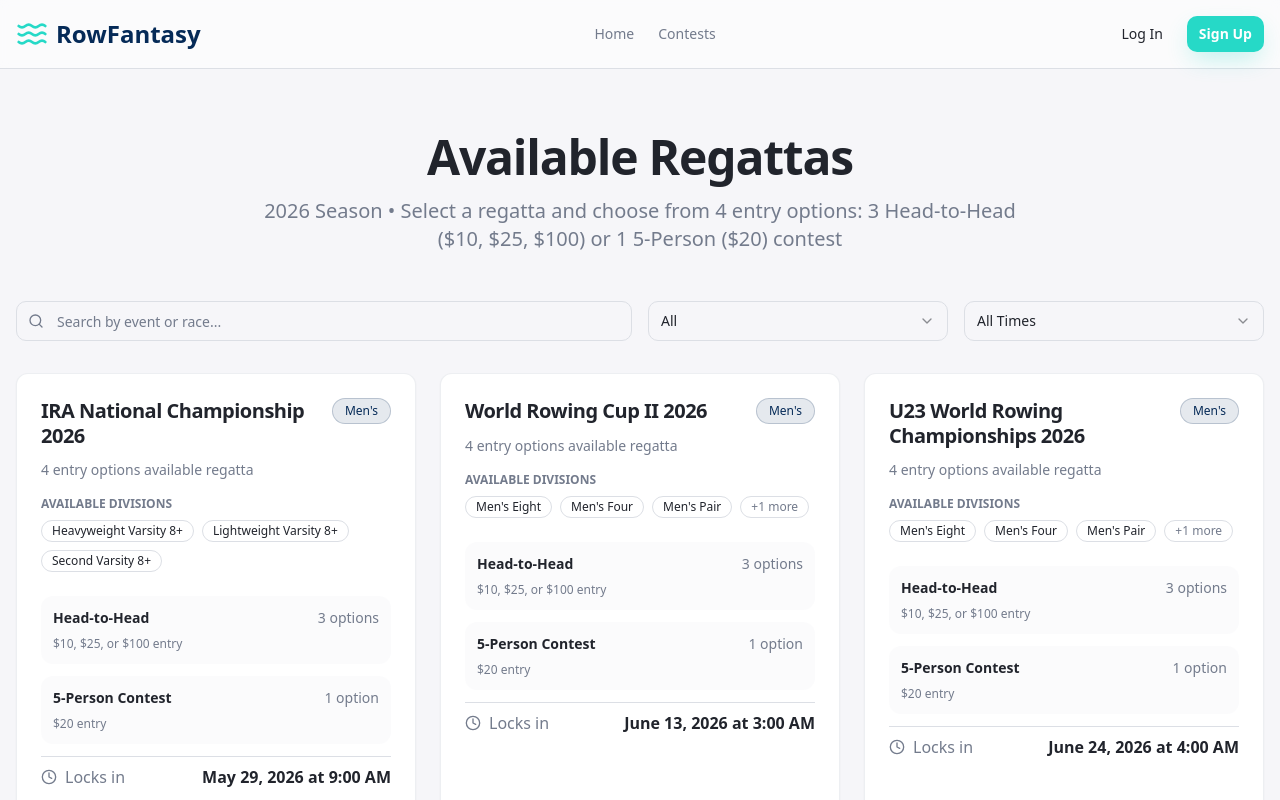
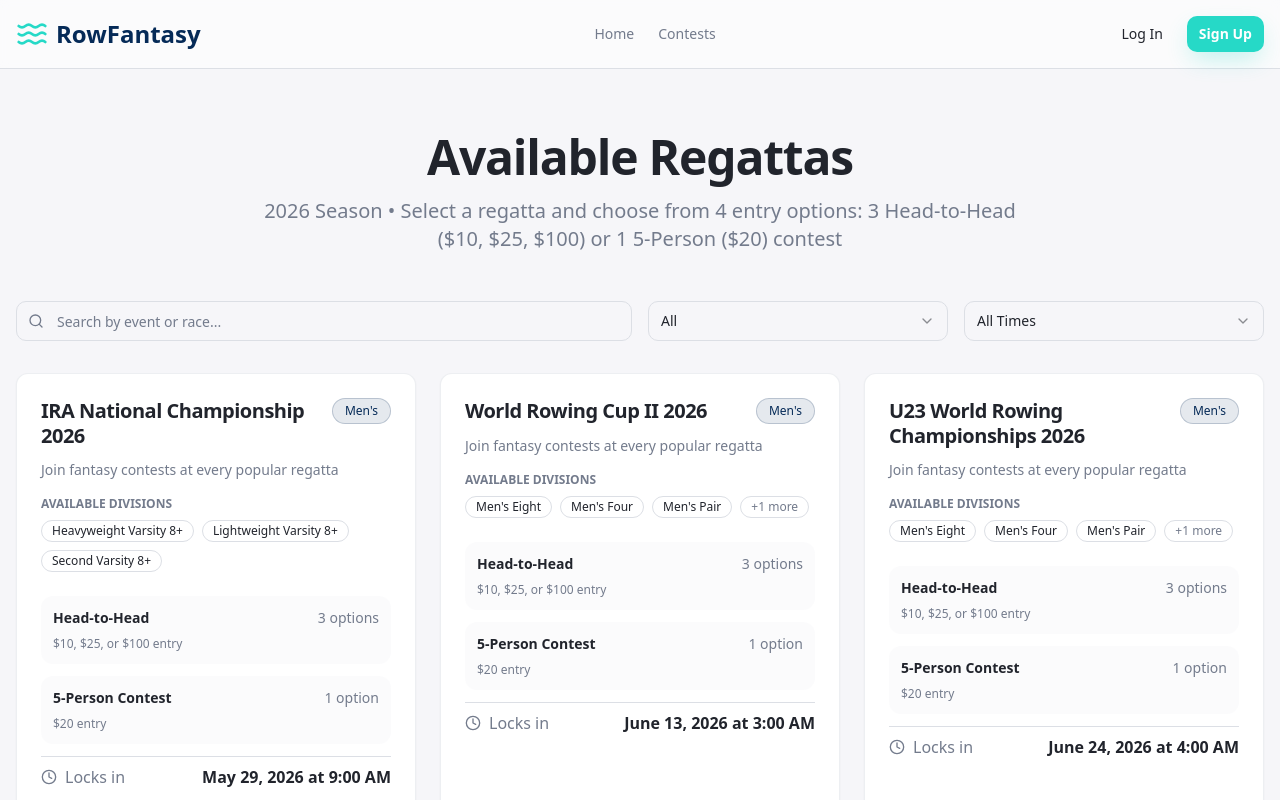
Before and after one commit to donyosaurus/row-score-arena, a React (Vite) app: page /lobby in a window 1280 px wide. Shown: the top 800 px of the page. Built offline with nearby package versions, Linux system fonts and the light colour scheme.

Commit message:
Fix: Update contest card text

```diff
--- a/src/components/ContestCard.tsx
+++ b/src/components/ContestCard.tsx
@@ -38,7 +38,7 @@ export const ContestCard = ({
             </Badge>
           </div>
           <p className="text-sm text-muted-foreground">
-            4 entry options available regatta
+            Join fantasy contests at every popular regatta
           </p>
         </div>
 
```
